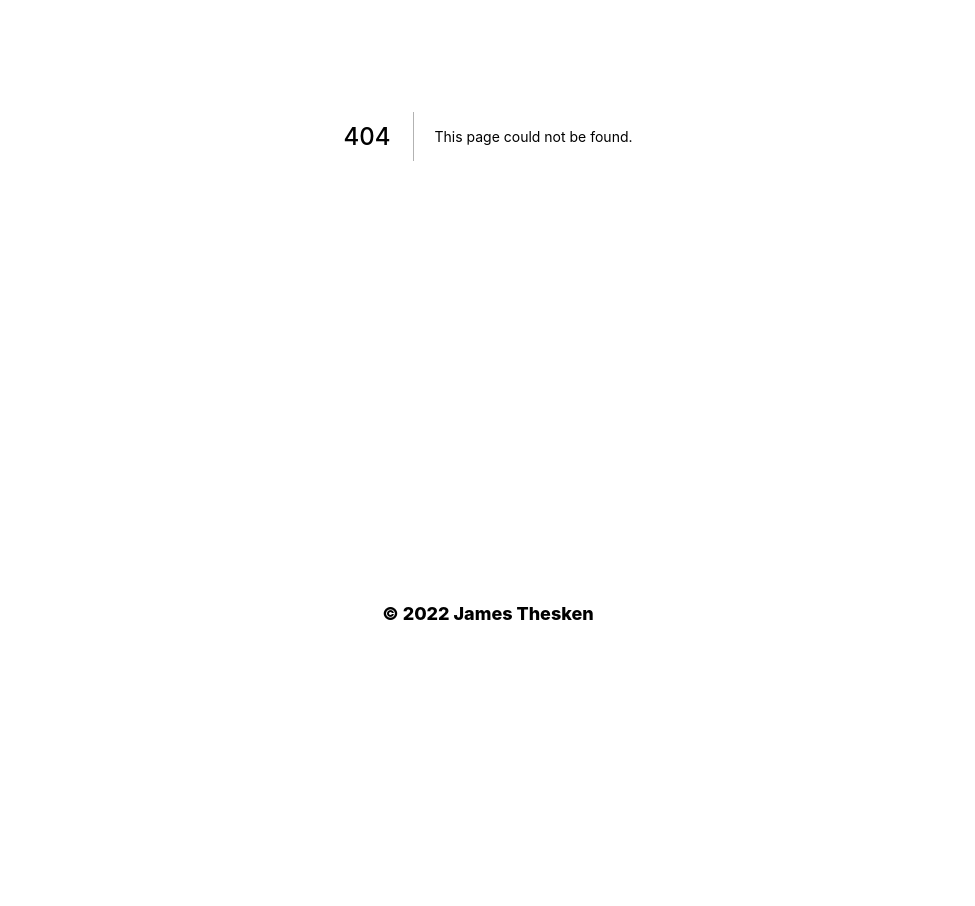
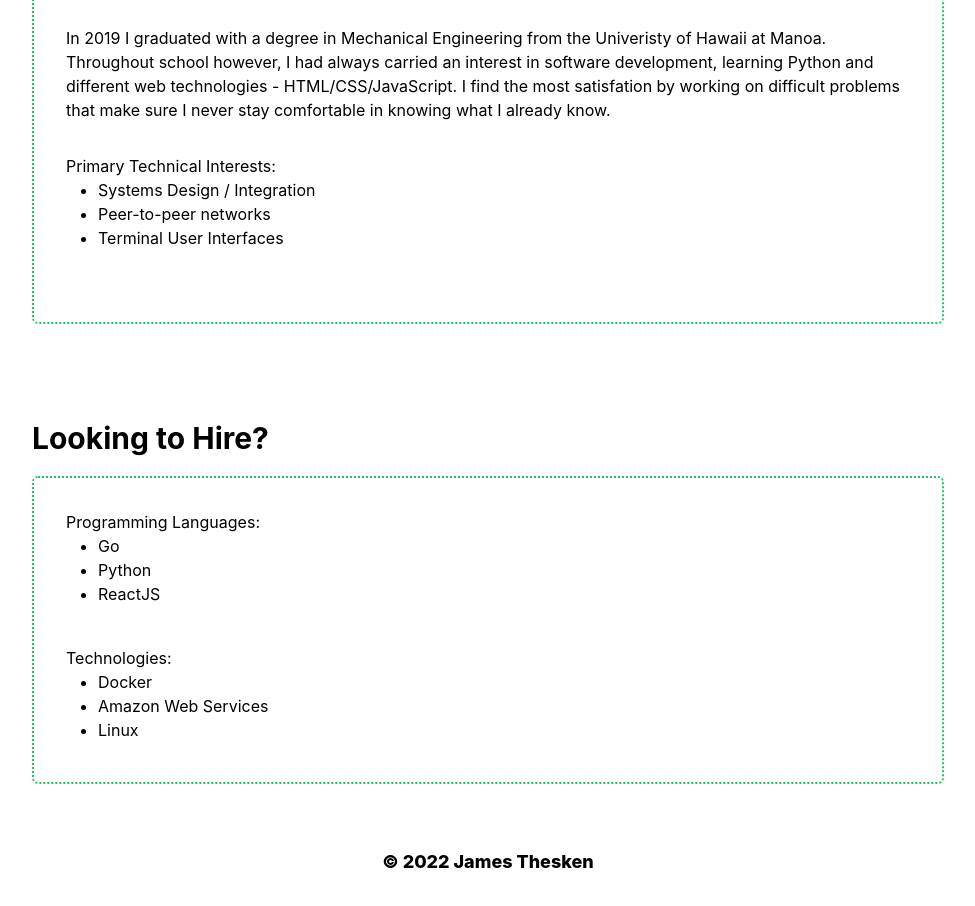
Before and after one commit to jamesthesken/james-blog, a Next.js app: page /about in a window 1280 px wide. Before the commit this address had no page. Shown: the part 360-1266 px from the top of the page, without its empty margins (152-1127 px from the left). Before the commit the page ends 1084 px from the top, so only its background shows below. Built offline with nearby package versions, Linux system fonts and the light colour scheme.

Commit message:
feat: about page

```diff
--- /dev/null
+++ b/pages/about.tsx
@@ -0,0 +1,70 @@
+import Head from 'next/head'
+import Image from 'next/image'
+import { getPosts } from '../helpers/getPosts';
+import PostCard from '../components/PostCard';
+
+export const getStaticProps = () => {
+  const posts = getPosts();
+  console.log(posts)
+  return {
+    props: {
+      posts,
+    },
+  };
+};
+
+
+
+export default function Home({ posts }) {
+  return (
+    <div>
+      <h1 className="px-10 mt-24 mb-5 font-bold text-3xl dark:text-terminal dark:[text-shadow:0_4px_8px_rgba(0,200,0,0.4)]">More About</h1>
+      <div className='px-10'>
+        <div className='border-2 border-dotted rounded-md border-green-500'>
+          <p className='p-8 dark:text-slate-200'> Born and raised in Hawaii, I spent most of my time growing up surfing and messing around at the beach.
+          Sometime in middle school I became obsessed with Cold War era Sci-Fi, Arthur C. Clarke was my favorite author.
+          </p>
+          <p className='px-8 dark:text-slate-200'> In 2019 I graduated with a degree in Mechanical Engineering from the Univeristy of
+          Hawaii at Manoa. Throughout school however, I had always carried an interest in software development, learning Python and different web
+          technologies - HTML/CSS/JavaScript. I find the most satisfation by working on difficult problems that make sure I never stay
+          comfortable in knowing what I already know.
+          </p>
+
+          <p className='p-8 mb-10 dark:text-slate-200'>
+          Primary Technical Interests:
+          <ul className='list-disc px-8'>
+            <li> Systems Design / Integration </li>
+            <li> Peer-to-peer networks </li>
+            <li> Terminal User Interfaces </li>
+          </ul>
+          </p>
+
+        </div>
+
+      </div>
+      <h1 className="px-10 mt-24 mb-5 font-bold text-3xl dark:text-terminal dark:[text-shadow:0_4px_8px_rgba(0,200,0,0.4)]">Looking to Hire?</h1>
+      <div className='px-10'>
+        <div className='border-2 border-dotted rounded-md border-green-500'>
+          <p className='px-8 py-8 mb-2 dark:text-slate-200'>
+          Programming Languages:
+          <ul className='list-disc px-8'>
+            <li> Go </li>
+            <li> Python </li>
+            <li> ReactJS </li>
+          </ul>
+          </p>
+          <p className='px-8 mb-10 dark:text-slate-200'>
+          Technologies:
+          <ul className='list-disc px-8'>
+            <li> Docker </li>
+            <li> Amazon Web Services </li>
+            <li> Linux </li>
+          </ul>
+          </p>
+
+        </div>
+
+      </div>
+    </div>
+  );
+}
```
